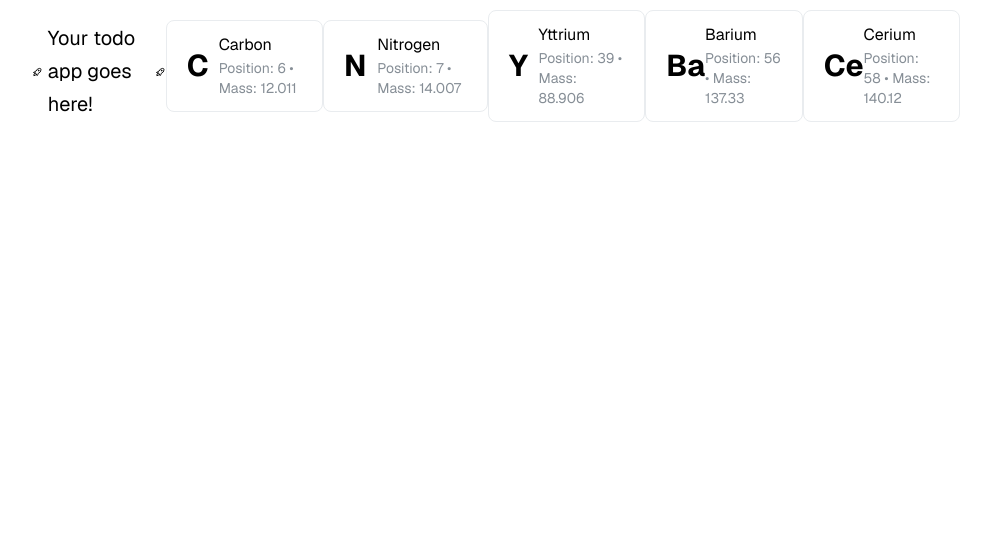
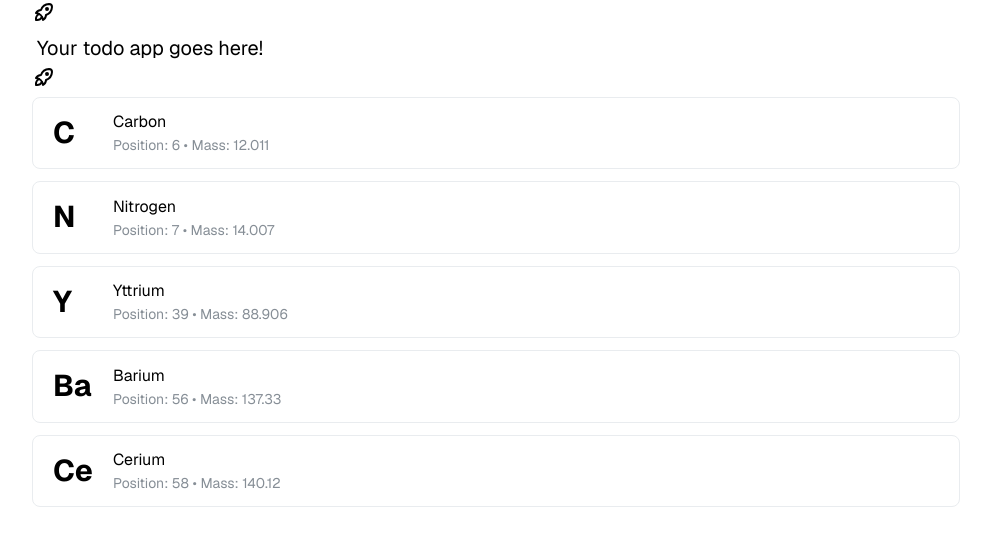
Before and after one commit to hedgehoglab-engineering/todo-workshop-template, a Next.js app in the folder frontend/: page / in a window 1280 px wide. Shown: the top 546 px of the page, without its empty margins (144-1135 px from the left). Built offline with nearby package versions, Linux system fonts and the light colour scheme.

Commit message:
drop-down-list working

```diff
--- a/frontend/app/list.tsx
+++ b/frontend/app/list.tsx
@@ -1,3 +1,4 @@
+'use client';
 import {
   closestCenter,
   DndContext,
--- a/frontend/app/page.tsx
+++ b/frontend/app/page.tsx
@@ -5,14 +5,12 @@ import { TodoList } from "./list";
 export default function Home() {
   return (
     <Container w='100%' >
-      <Center pt={10}>
         <IconRocket/>
         <Text px={5} size='xl' >
           Your todo app goes here!
         </Text>
         <IconRocket/>
         <TodoList/>
-      </Center>
     </Container>
   );
 }
--- a/frontend/package.json
+++ b/frontend/package.json
@@ -10,9 +10,12 @@
     "clean": "rm -rf .next out node_modules next-env.d.ts"
   },
   "dependencies": {
+    "@dnd-kit/core": "^6.3.1",
+    "@dnd-kit/sortable": "^10.0.0",
     "@mantine/core": "^8",
     "@mantine/hooks": "^8",
     "@tabler/icons-react": "^3",
+    "babel-plugin-react-compiler": "^1.0.0",
     "next": "^16",
     "react": "^19",
     "react-dom": "^19"
```
Also changed, not shown: package.json (deleted, +0 -9 lines), 2 other files (tests, documents, lock files or other folders).
